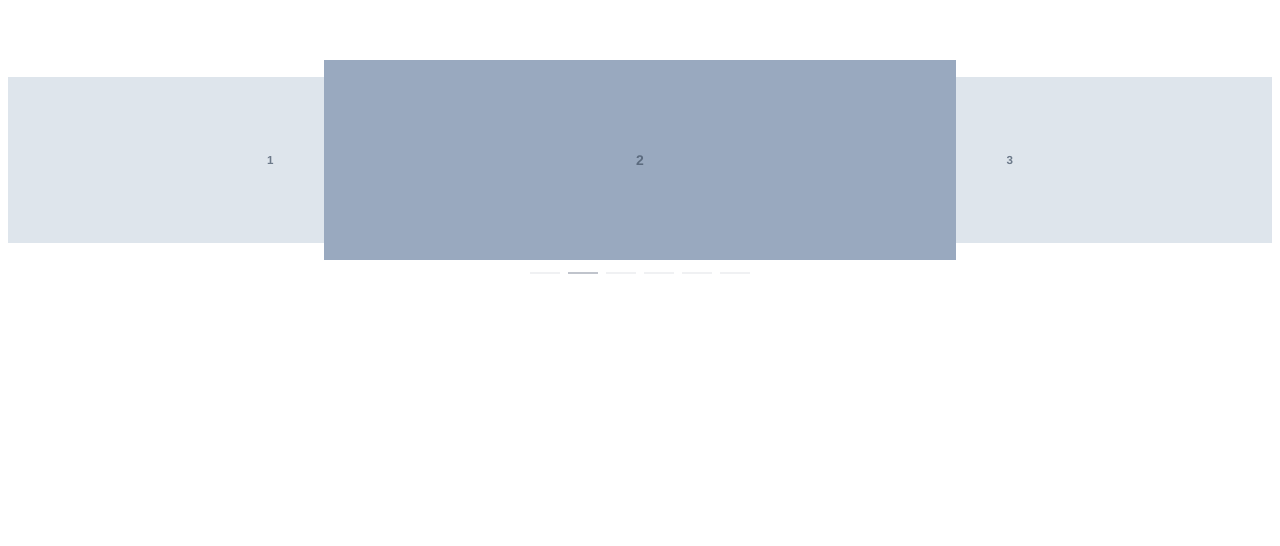
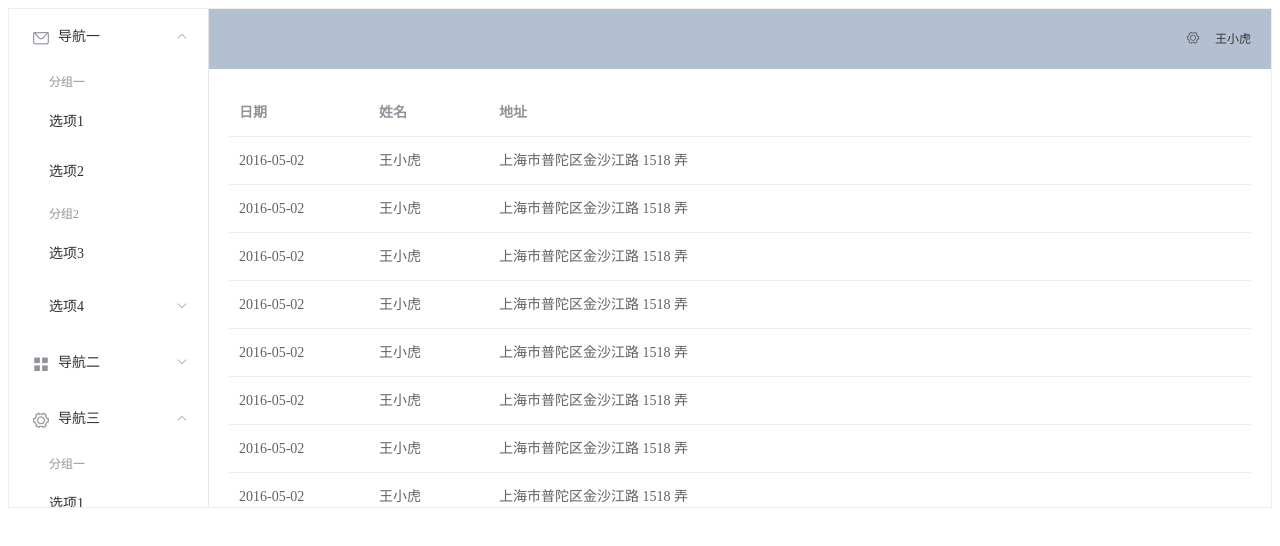
Before and after one commit to lijunyzzZ/SpringDemo, a Vue app in the folder web/static-file/demo/: page / in a window 1280 px wide. Shown: the top 546 px of the page. Built offline with nearby package versions, Linux system fonts and the light colour scheme.

Commit message:
解决elementUI图标显示不出来的问题

```diff
--- a/web/static-file/demo/package.json
+++ b/web/static-file/demo/package.json
@@ -36,7 +36,7 @@
     "copy-webpack-plugin": "^4.0.1",
     "css-loader": "^0.28.0",
     "extract-text-webpack-plugin": "^3.0.0",
-    "file-loader": "^1.1.4",
+    "file-loader": "^1.1.11",
     "friendly-errors-webpack-plugin": "^1.6.1",
     "html-webpack-plugin": "^2.30.1",
     "jest": "^22.0.4",
--- a/web/static-file/demo/src/App.vue
+++ b/web/static-file/demo/src/App.vue
@@ -1,31 +1,97 @@
 <template>
-  <div id="app">
-    <template>
-      <el-carousel
-        :interval="4000"
-        type="card"
-        height="200px"
-      >
-        <el-carousel-item
-          v-for="item in 6"
-          :key="item"
-        >
-          <h3>{{ item }}</h3>
-        </el-carousel-item>
-      </el-carousel>
-    </template>
+  <div>
+<el-container style="height: 500px; border: 1px solid #eee">
+  <el-aside width="200px" style="background-color: rgb(238, 241, 246)">
+    <el-menu :default-openeds="['1', '3']">
+      <el-submenu index="1">
+        <template slot="title"><i class="el-icon-message"></i>导航一</template>
+        <el-menu-item-group>
+          <template slot="title">分组一</template>
+          <el-menu-item index="1-1">选项1</el-menu-item>
+          <el-menu-item index="1-2">选项2</el-menu-item>
+        </el-menu-item-group>
+        <el-menu-item-group title="分组2">
+          <el-menu-item index="1-3">选项3</el-menu-item>
+        </el-menu-item-group>
+        <el-submenu index="1-4">
+          <template slot="title">选项4</template>
+          <el-menu-item index="1-4-1">选项4-1</el-menu-item>
+        </el-submenu>
+      </el-submenu>
+      <el-submenu index="2">
+        <template slot="title"><i class="el-icon-menu"></i>导航二</template>
+        <el-menu-item-group>
+          <template slot="title">分组一</template>
+          <el-menu-item index="2-1">选项1</el-menu-item>
+          <el-menu-item index="2-2">选项2</el-menu-item>
+        </el-menu-item-group>
+        <el-menu-item-group title="分组2">
+          <el-menu-item index="2-3">选项3</el-menu-item>
+        </el-menu-item-group>
+        <el-submenu index="2-4">
+          <template slot="title">选项4</template>
+          <el-menu-item index="2-4-1">选项4-1</el-menu-item>
+        </el-submenu>
+      </el-submenu>
+      <el-submenu index="3">
+        <template slot="title"><i class="el-icon-setting"></i>导航三</template>
+        <el-menu-item-group>
+          <template slot="title">分组一</template>
+          <el-menu-item index="3-1">选项1</el-menu-item>
+          <el-menu-item index="3-2">选项2</el-menu-item>
+        </el-menu-item-group>
+        <el-menu-item-group title="分组2">
+          <el-menu-item index="3-3">选项3</el-menu-item>
+        </el-menu-item-group>
+        <el-submenu index="3-4">
+          <template slot="title">选项4</template>
+          <el-menu-item index="3-4-1">选项4-1</el-menu-item>
+        </el-submenu>
+      </el-submenu>
+    </el-menu>
+  </el-aside>
+
+  <el-container>
+    <el-header style="text-align: right; font-size: 12px">
+      <el-dropdown>
+        <i class="el-icon-setting" style="margin-right: 15px"></i>
+        <el-dropdown-menu slot="dropdown">
+          <el-dropdown-item>查看</el-dropdown-item>
+          <el-dropdown-item>新增</el-dropdown-item>
+          <el-dropdown-item>删除</el-dropdown-item>
+        </el-dropdown-menu>
+      </el-dropdown>
+      <span>王小虎</span>
+    </el-header>
+
+    <el-main>
+      <el-table :data="tableData">
+        <el-table-column prop="date" label="日期" width="140">
+        </el-table-column>
+        <el-table-column prop="name" label="姓名" width="120">
+        </el-table-column>
+        <el-table-column prop="address" label="地址">
+        </el-table-column>
+      </el-table>
+    </el-main>
+  </el-container>
+</el-container>
   </div>
 </template>
 
 <script>
-export default {
-  name: "app",
-  data() {
-    return {
-      msg: "Welcome to Your Vue.js App"
-    };
-  }
-};
+ export default {
+    data() {
+      const item = {
+        date: '2016-05-02',
+        name: '王小虎',
+        address: '上海市普陀区金沙江路 1518 弄'
+      };
+      return {
+        tableData: Array(20).fill(item)
+      }
+    }
+  };
 </script>
 
 <style>
@@ -53,4 +119,36 @@ export default {
 .el-carousel__item:nth-child(2n + 1) {
   background-color: #d3dce6;
 }
+.el-row {
+  margin-bottom: 20px;
+}
+.el-col {
+  border-radius: 4px;
+}
+.bg-purple-dark {
+  background: #99a9bf;
+}
+.bg-purple {
+  background: #d3dce6;
+}
+.bg-purple-light {
+  background: #e5e9f2;
+}
+.grid-content {
+  border-radius: 4px;
+  min-height: 36px;
+}
+.row-bg {
+  padding: 10px 0;
+  background-color: #f9fafc;
+}
+.el-header {
+    background-color: #B3C0D1;
+    color: #333;
+    line-height: 60px;
+  }
+
+  .el-aside {
+    color: #333;
+  }
 </style>
```
Also changed, not shown: 1 other file (tests, documents, lock files or other folders).
